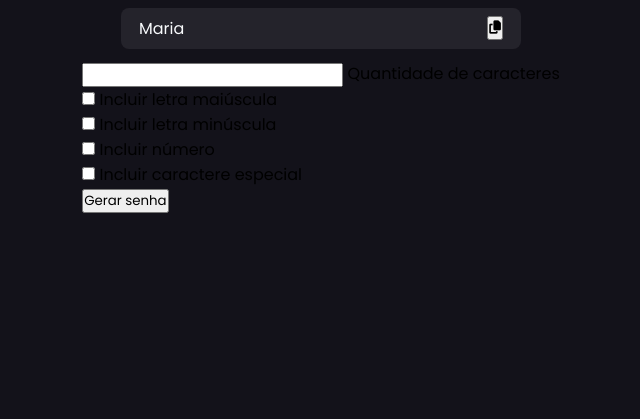
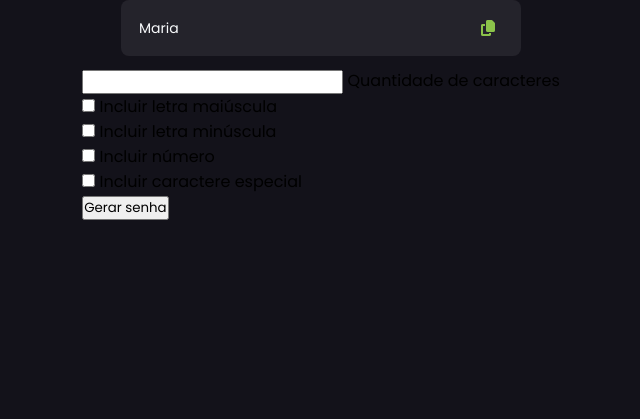
Before and after one commit to mariantonyaf/projeto-geradorSenhaAle, a plain HTML site: page index.html in a window 1280 px wide. Shown: the part 381-800 px from the top of the page, without its empty margins (319-959 px from the left). Drawn offline with Linux system fonts and the light colour scheme.

Commit message:
Update style.css

```diff
--- a/src/css/style.css
+++ b/src/css/style.css
@@ -53,3 +53,25 @@ body{
     border-radius: 8px;
     padding: 8px 18px;
 }
+
+#password{
+    font-size: 14px;
+    white-space: nowrap;
+    overflow: hidden;
+    text-overflow: ellipsis;
+}
+
+#copy{
+    background-color: transparent;
+    border: none;
+    color: var(--color-primary-1);
+    height: 40px;
+    width: 30px;
+    font-size: 16px;
+    cursor: pointer;
+    transition: color .4s;
+}
+
+#copy:hover{
+    color: var(--color-primary-2);
+}
```
